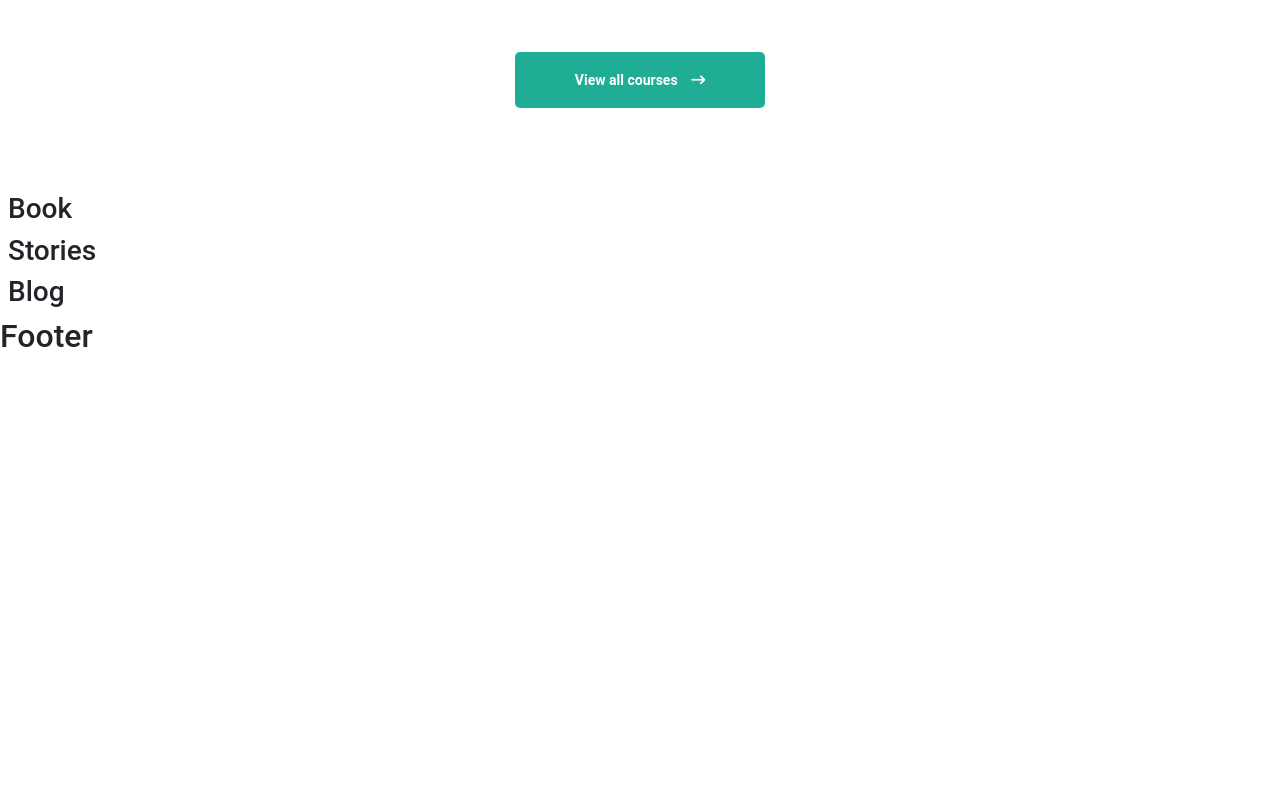
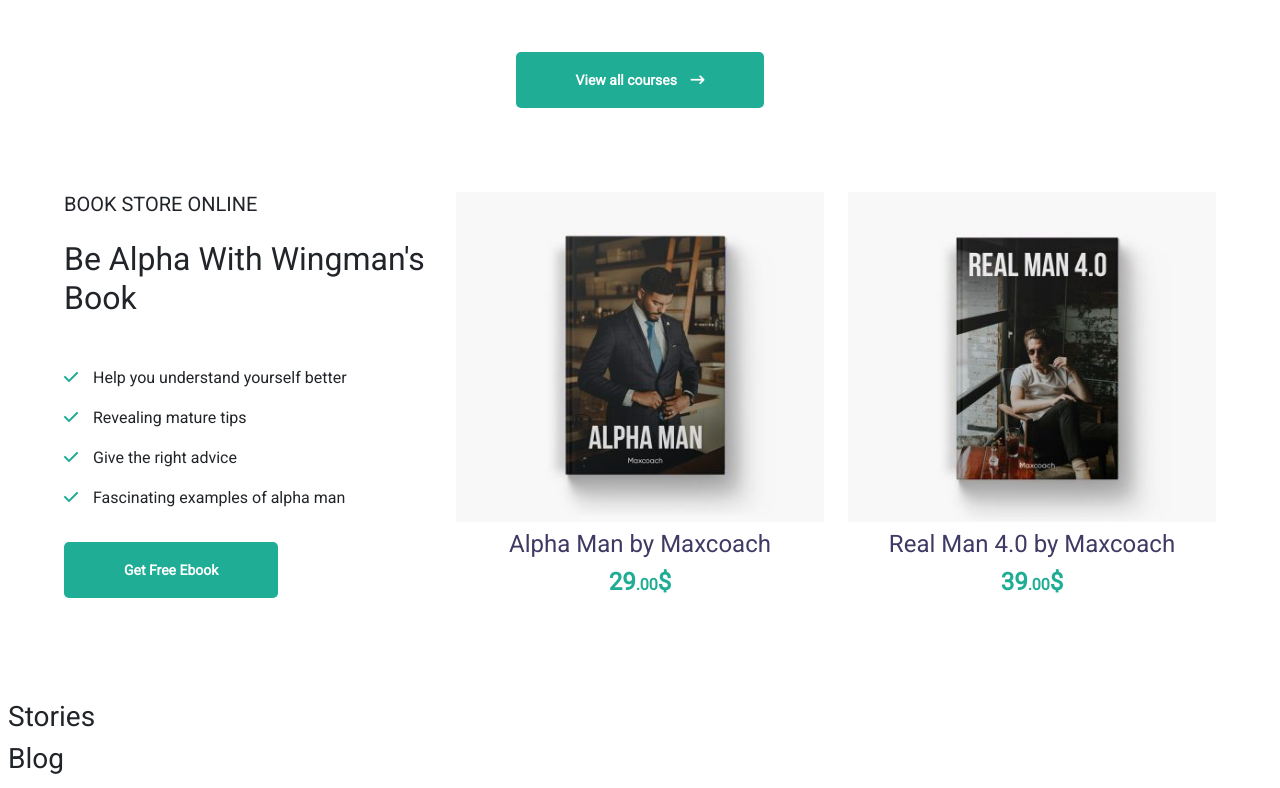
Before and after one commit to MicheleBertoia2/proj-html-vuejs, a Vue app: page / in a window 1280 px wide. Shown: the part 2923-3711 px from the top of the page. Before the commit the page ends 3286 px from the top, so only its background shows below. Built offline with nearby package versions, Linux system fonts and the light colour scheme; a small style sheet from the web is missing.

Commit message:
[add] books section skeleton

```diff
--- a/package.json
+++ b/package.json
@@ -9,6 +9,7 @@
     "preview": "vite preview"
   },
   "dependencies": {
+    "@fontsource/roboto": "^4.5.8",
     "@fortawesome/fontawesome-free": "^6.4.0",
     "bootstrap": "^5.2.3",
     "vue": "^3.2.47"
--- a/src/components/partials/Books.vue
+++ b/src/components/partials/Books.vue
@@ -1,14 +1,112 @@
 
 <script>
+import BookCard from '../small-components/BookCard.vue';
 export default {
-  name: "Book"
+  name: "Books",
+  components:{
+    BookCard
+  },
+  data(){
+    return{
+        books: [
+      {
+        title: "Alpha Man by Maxcoach",
+        id: "11",
+        price:{
+          integer:"29",
+          cents:".00"
+        }
+      },
+      {
+        title: "Real Man 4.0 by Maxcoach",
+        id:"10",
+        price:{
+          integer:"39",
+          cents:".00"
+        }
+      },
+     ]
+    }
+  }
+
 }
 </script>
 
 <template>
-  <h3 class="ms-2">Book</h3>
+  <section id="books">
+
+    <div class="mb-container">
+
+      <div class="row">
+        <div class="col-4">
+          <h5 class="text-uppercase mb-4">book store online</h5>
+          <h2 class="text-capitalize mb-5">Be Alpha With <span>Wingman's Book</span></h2>
+          <ul class="mb-5">
+            <li>Help you understand yourself better</li>
+            <li>Revealing mature tips</li>
+            <li>Give the right advice</li>
+            <li>Fascinating examples of alpha man</li>
+          </ul>
+          <a href="#" class="mb-button">Get Free Ebook</a>
+        </div>
+
+        <BookCard v-for="(book,index) in books" :key="index" :book="book"/>
+
+        <!-- <div class="col-4 mb-card">
+          <div class="image position-relative">
+            <img src="../../assets/img/product-book-10-400x400.jpg" alt="book10">
+          </div>
+          <div class="text text-center">
+            <h5 class="fs-3 mt-2">titolo</h5>
+            <span class="fs-4">29<span class="fs-6">.00</span>&dollar;</span>
+          </div>
+        </div> -->
+
+      </div>
+
+    </div>
+
+  </section>
 </template>
 
 <style lang="scss" scoped>
+@use "../../scss/vars" as *;
+  ul{
+    padding-left: 0;
+    li{
+      margin-bottom: 15px;
+    &::before{
+        font-weight: bolder;
+        display: inline-block;
+        font-style: solid;
+        font-variant: normal;
+        text-rendering: auto;
+        -webkit-font-smoothing: antialiased;
+        font-family: "Font Awesome 5 Free";
+        font-weight: 900;
+        content: "\f00c";
+        margin-right: 15px;
+        color: $secondary-text-color;
+      }
+    }
+  }
+
+  // .mb-card{
+  //   img{
+  //     width: 100%;
+  //     height: 330px;
+  //     cursor: pointer;
+  //   }
+  //   .text{
+  //     h5{
+  //       color: $primary-text-color;
+  //       margin-bottom: 5px;
+  //     }
+  //     span{
+  //       color: $secondary-text-color;
+  //       font-weight: bold;
+  //     }
+  //   }
+  // }
 
 </style>
--- /dev/null
+++ b/src/components/small-components/BookCard.vue
@@ -0,0 +1,56 @@
+
+<script>
+import functions from '../../data/functions';
+export default {
+  name: "BookCard",
+  props:{
+    book: Object
+  },
+  data(){
+    return{
+      functions
+    }
+  }
+}
+</script>
+
+<template>
+
+<div class="col-4 mb-card">
+          <div class="image position-relative">
+            <img :src="functions.getImage(`.././assets/img/product-book-${book.id}-400x400.jpg`)" :alt="book.id">
+          </div>
+          <div class="text text-center">
+            <h5 class="fs-4 mt-2">{{ book.title }}</h5>
+            <span class="fs-4">{{ book.price.integer }}<span class="fs-6">{{ book.price.cents }}</span>&dollar;</span>
+          </div>
+        </div>
+
+</template>
+
+<style lang="scss" scoped>
+
+@use "../../scss/vars" as *;
+
+.mb-card{
+  cursor: pointer;
+    img{
+      width: 100%;
+      height: 330px;
+    }
+    .text{
+      h5{
+        color: $primary-text-color;
+        margin-bottom: 5px;
+        &:hover{
+          color: $secondary-text-color;
+        }
+      }
+      span{
+        color: $secondary-text-color;
+        font-weight: bold;
+      }
+    }
+  }
+
+</style>
--- a/src/components/small-components/CourseCard.vue
+++ b/src/components/small-components/CourseCard.vue
@@ -18,9 +18,9 @@ export default {
 
 <div class="col-4 mb-card text-start mb-3">
 
-<img :src="functions.getImage(`.././assets/img/motivation-course-${course.id}-480x298.jpg`)" alt="course01">
+<img :src="functions.getImage(`.././assets/img/motivation-course-${course.id}-480x298.jpg`)" :alt="course.id">
 <div class="text">
-  <h3 class="mb-3">&dollar;{{ course.price }}</h3>
+  <h3 class="mb-3">&dollar;{{ (course.price).toFixed(2) }}</h3>
   <h3 class="fw-semibold fs-5 mb-5 text-capitalize">{{ course.title }}</h3>
   <span><i class="fa-regular fa-file-lines"></i> {{ course.lessonsNum }} lessons</span>
   <span><i class="fa-regular fa-user"></i> {{ course.students }} students</span>
@@ -36,6 +36,8 @@ export default {
 
 @use "../../scss/vars" as *;
   .mb-card{
+    border-radius: 10px ;
+    overflow: hidden;
     img{
       width: 100%;
       height: 230px;
--- a/src/scss/main.scss
+++ b/src/scss/main.scss
@@ -1,5 +1,5 @@
 @import "bootstrap/scss/bootstrap.scss";
-@import "fontsource/roboto/index.css";
+@import "@fontsource/roboto/index.css";
 
 
 //custom
```
Also changed, not shown: 1 other file (tests, documents, lock files or other folders).
